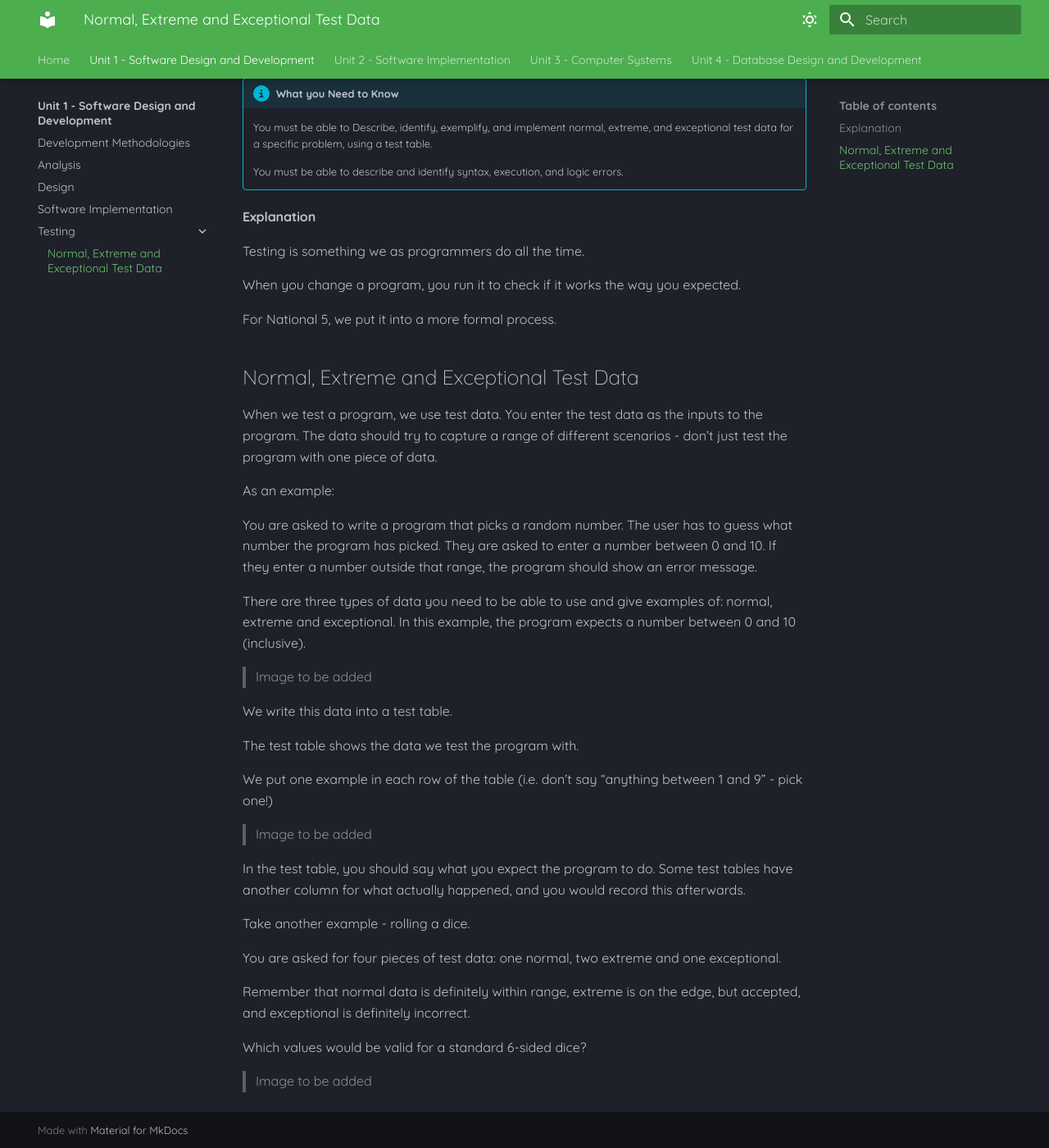
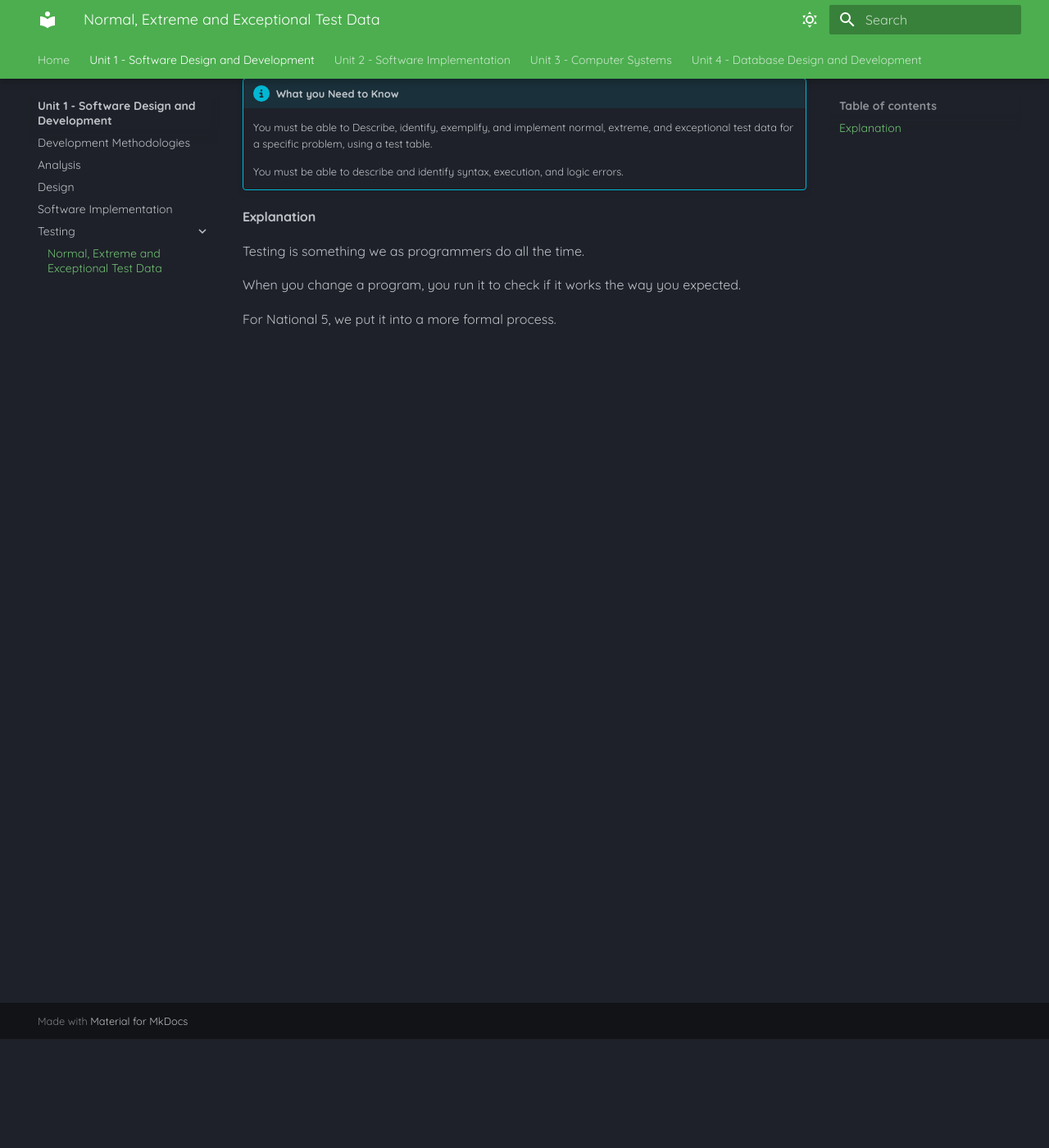
Before and after one commit to Mr-Wood-CS/National-5-CS, an MkDocs documentation site: the page built from docs/SDD/05-Testing.md, in a window 1280 px wide and 1400 px high, scrolled down 133 px. Shown: the whole window at 82% size. Built offline with MkDocs 1.6.1 and Material for MkDocs 9.7.7, drawn with Linux system fonts in a browser that asks for light colours.

Commit message:
Update 05-Testing.md

```diff
--- a/docs/SDD/05-Testing.md
+++ b/docs/SDD/05-Testing.md
@@ -13,35 +13,3 @@ Testing is something we as programmers do all the time.
 When you change a program, you run it to check if it works the way you expected.
 
 For National 5, we put it into a more formal process.
-
-## Normal, Extreme and Exceptional Test Data
-
-When we test a program, we use test data. You enter the test data as the inputs to the program. The data should try to capture a range of different scenarios - don’t just test the program with one piece of data.
-
-As an example:
-
-You are asked to write a program that picks a random number. The user has to guess what number the program has picked. They are asked to enter a number between 0 and 10. If they enter a number outside that range, the program should show an error message.
-
-There are three types of data you need to be able to use and give examples of: normal, extreme and exceptional. In this example, the program expects a number between 0 and 10 (inclusive).
-
-> Image to be added
-
-We write this data into a test table.
-
-The test table shows the data we test the program with.
-
-We put one example in each row of the table (i.e. don’t say “anything between 1 and 9” - pick one!)
-
-> Image to be added
-
-In the test table, you should say what you expect the program to do. Some test tables have another column for what actually happened, and you would record this afterwards.
-
-Take another example - rolling a dice.
-
-You are asked for four pieces of test data: one normal, two extreme and one exceptional.
-
-Remember that normal data is definitely within range, extreme is on the edge, but accepted, and exceptional is definitely incorrect.
-
-Which values would be valid for a standard 6-sided dice?
-
-> Image to be added
```
